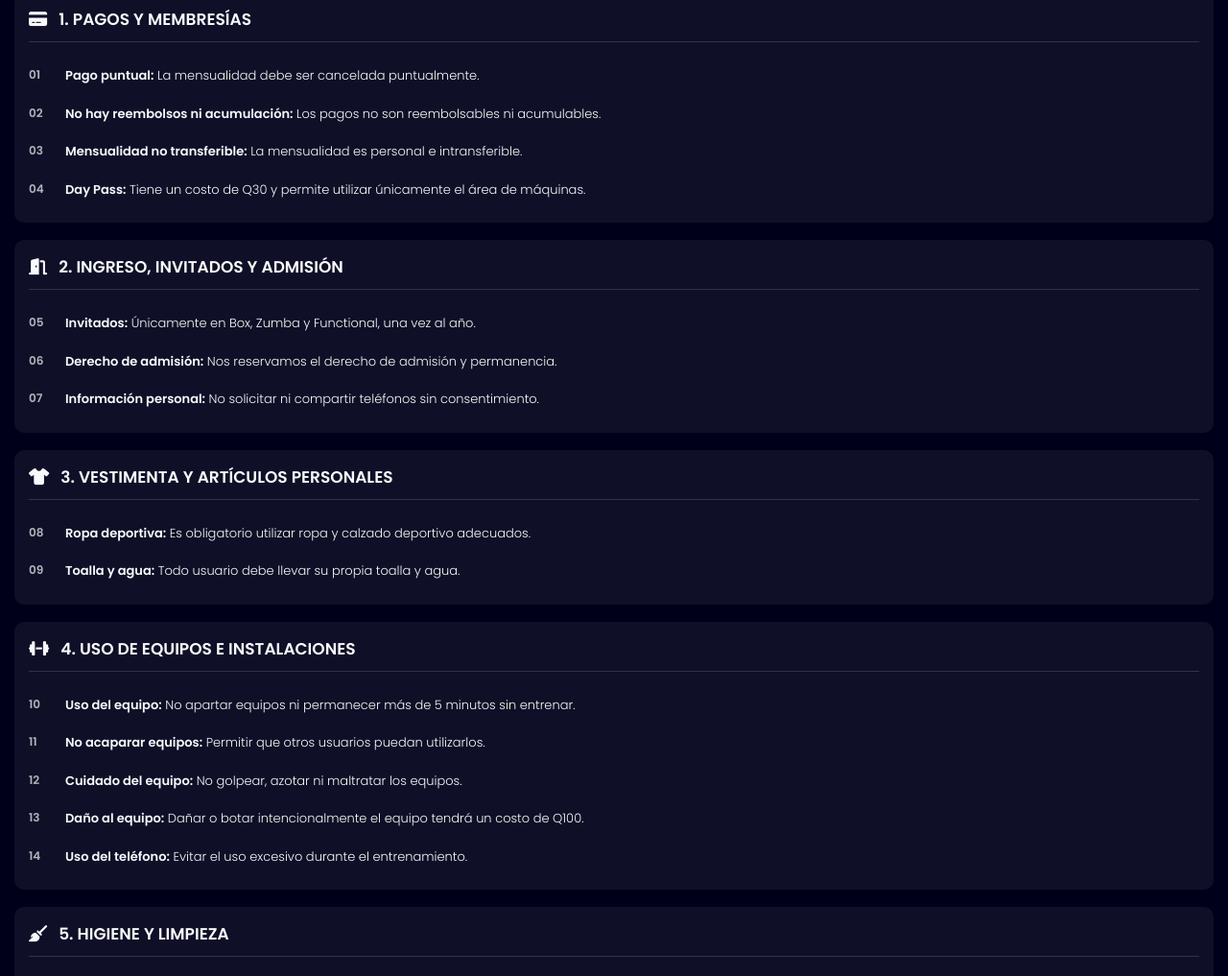
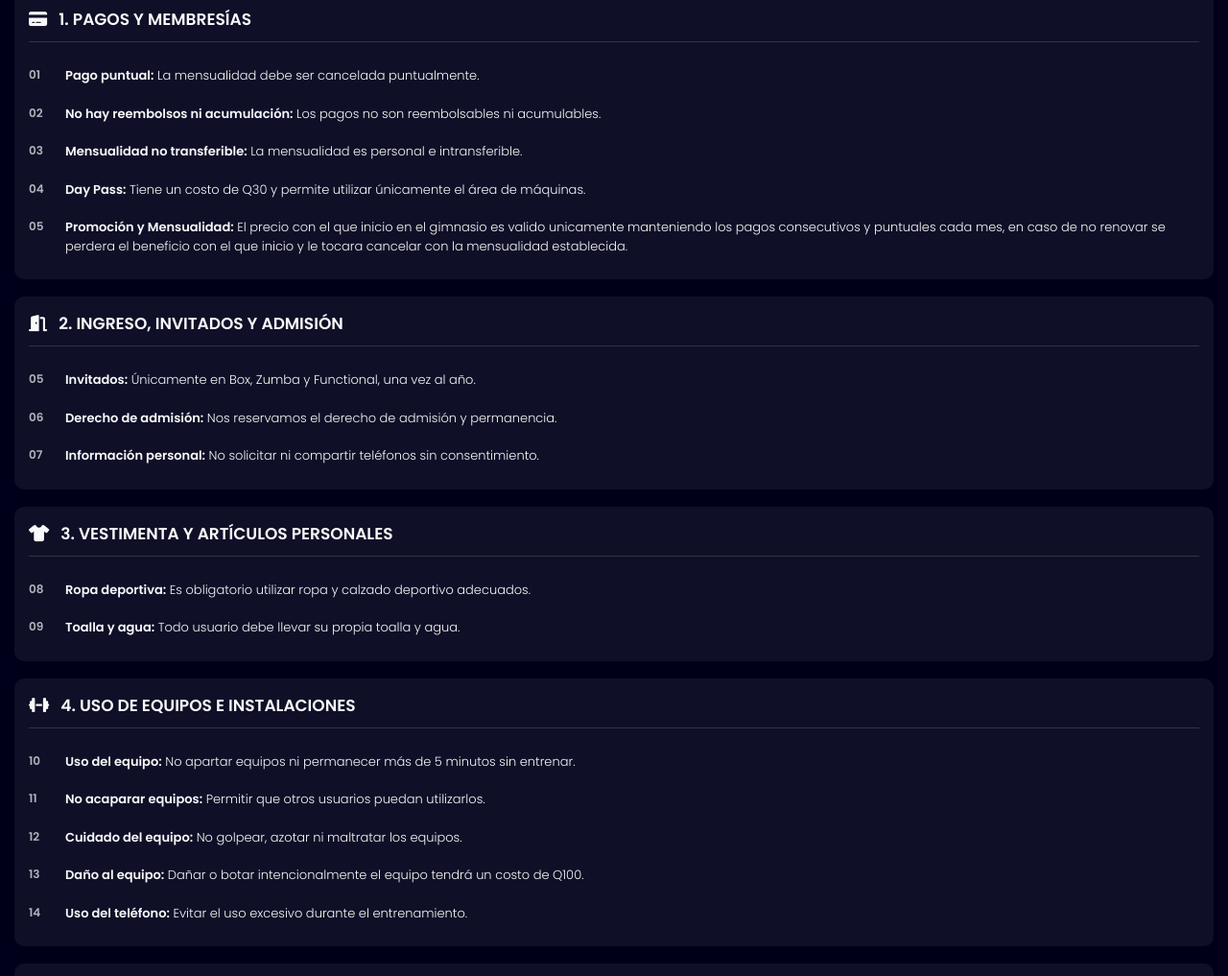
Before and after one commit to jacs2409/Total-Box, a plain HTML site: page reglamento.html in a window 1280 px wide. Shown: the part 694-1711 px from the top of the page at 96% size. Drawn offline with Linux system fonts and the light colour scheme.

Commit message:
actualizacion de reglamento

```diff
--- a/reglamento.html
+++ b/reglamento.html
@@ -141,6 +141,12 @@
 					<span>04</span>
 					<p><b>Day Pass:</b> Tiene un costo de Q30 y permite utilizar únicamente el área de máquinas.</p>
 				</div>
+
+				<div class="norma">
+					<span>05</span>
+					<p><b>Promoción y Mensualidad:</b> El precio con el que inicio en el gimnasio es valido unicamente manteniendo los pagos consecutivos y puntuales cada mes,
+						en caso de no renovar se perdera el beneficio con el que inicio y le tocara cancelar con la mensualidad establecida.</p>
+				</div>
 			</article>
 
 
```
